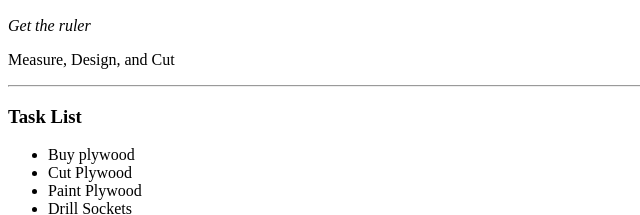
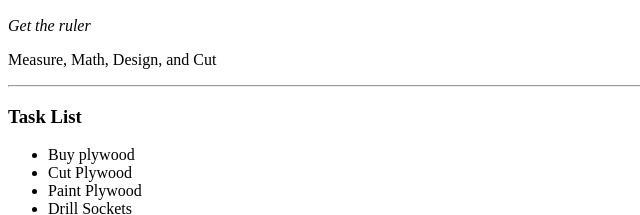
Before and after one commit to Oakahleetah/built-ins, a plain HTML site: page index.html in a window 1280 px wide. Shown: the part 283-498 px from the top of the page, 0-640 px from the left. Drawn offline with Linux system fonts and the light colour scheme.

Commit message:
Update index.html

```diff
--- a/index.html
+++ b/index.html
@@ -9,7 +9,7 @@
     <h1>Refigure</h1>
     <img src="https://m.media-amazon.com/images/I/816TLhwNiUL.jpg" alt="A set of four plastic drafting rulers" width="200px" height="200px">
     <p><em>Get the ruler</em></p>
-    <p>Measure, Design, and Cut</p>
+    <p>Measure, Math, Design, and Cut</p>
     <hr>
     <h3>Task List</h3>
         <ul>
```
